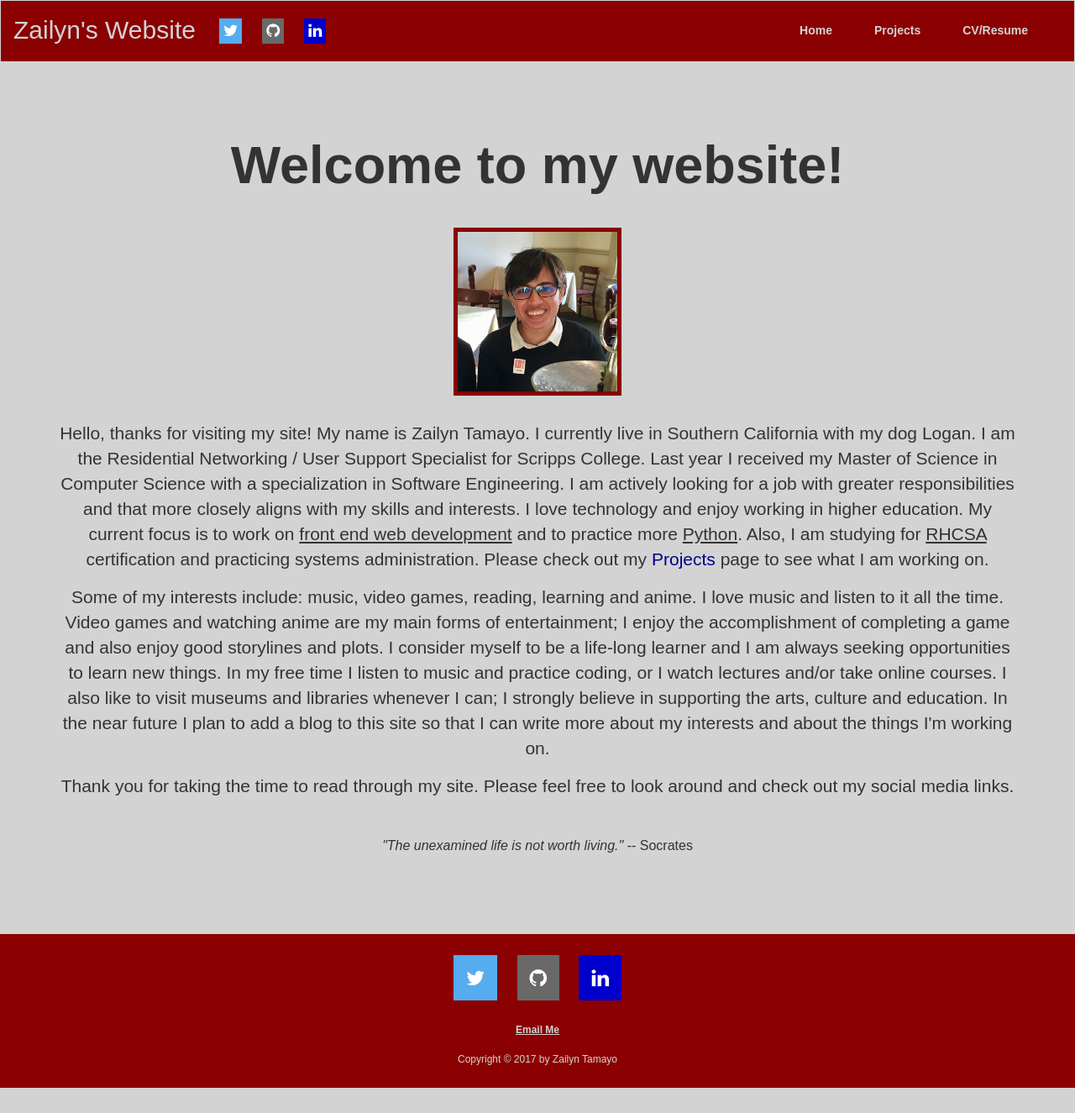
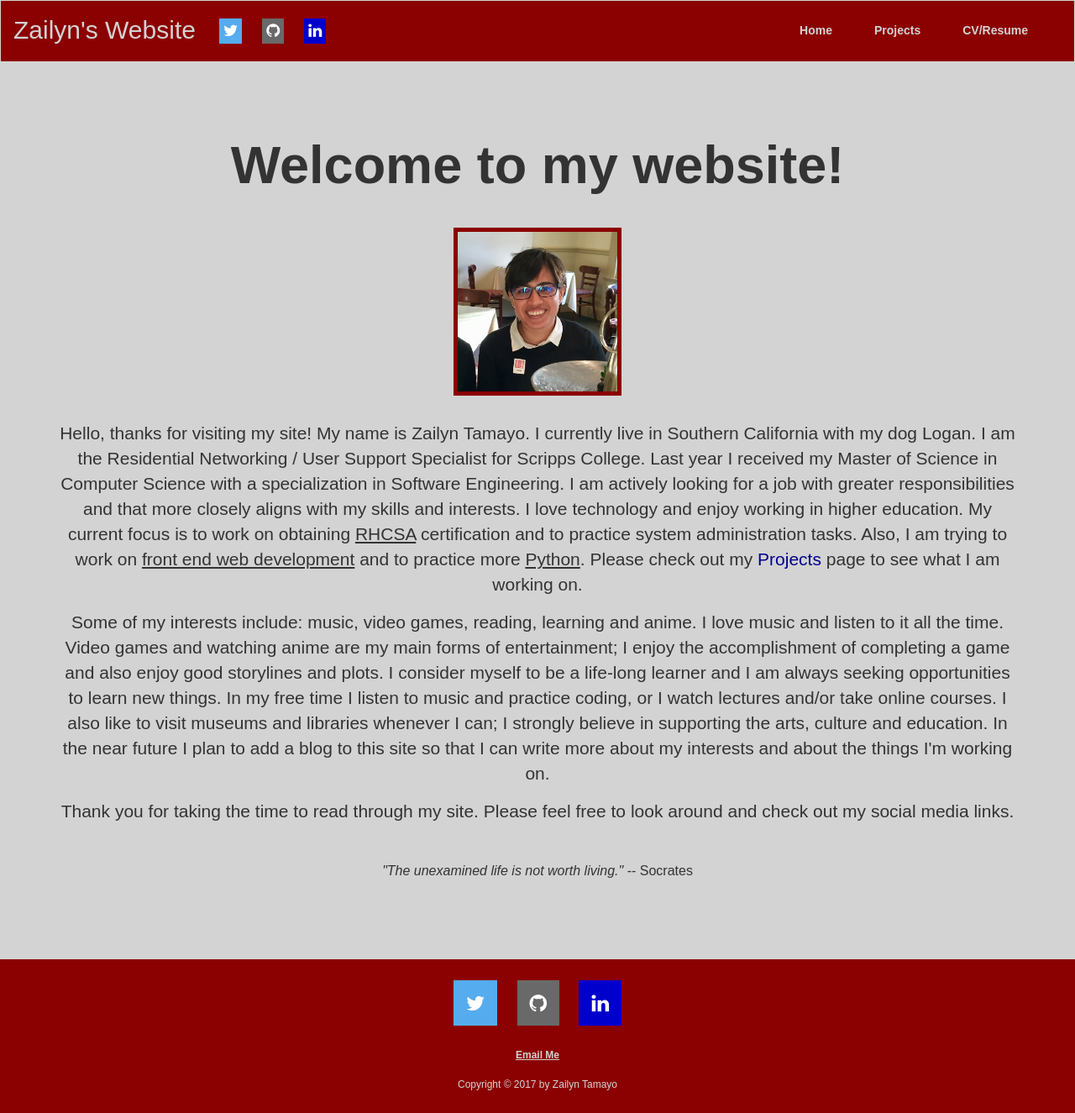
Before and after one commit to ztamayo/ztamayo.github.io, a Jekyll site: the page index.html, which Jekyll copies as it is, in a window 1280 px wide. Shown: the whole page at 84% size. Built offline with Jekyll 4.4.1, drawn with Linux system fonts in a browser that asks for light colours; nearby versions of some CDN libraries; before the commit the page ends 1295 px from its top, so only the background shows below that.

Commit message:
Update index.html

```diff
--- a/index.html
+++ b/index.html
@@ -74,10 +74,10 @@
                 California with my dog Logan. I am the Residential Networking / User Support Specialist for Scripps College.
                 Last year I received my Master of Science in Computer Science with a specialization in Software Engineering.
                 I am actively looking for a job with greater responsibilities and that more closely aligns with my skills and
-                interests. I love technology and enjoy working in higher education. My current focus is to work on <u>front
-                end web development</u> and to practice more <u>Python</u>. Also, I am studying for <u>RHCSA</u> certification
-                and practicing systems administration. Please check out my <a id="inline-link" href="projects.html">Projects</a>
-                page to see what I am working on.</p>
+                interests. I love technology and enjoy working in higher education. My current focus is to work on obtaining
+                <u>RHCSA</u> certification and to practice system administration tasks. Also, I am trying to work on <u>front
+                end web development</u> and to practice more <u>Python</u>.  Please check out my <a id="inline-link"
+                href="projects.html">Projects</a> page to see what I am working on.</p>
 
                 <p id="main">Some of my interests include: music, video games, reading, learning and anime. I love music and
                 listen to it all the time. Video games and watching anime are my main forms of entertainment; I enjoy the
```
